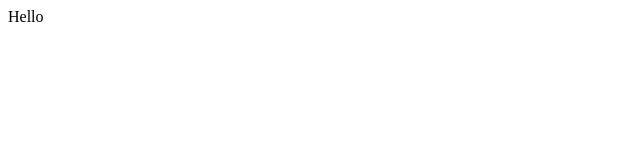
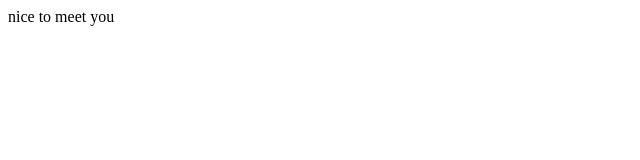
Before and after one commit to mukadehyuga/for-manabi-index, a plain HTML site: page index.html in a window 1280 px wide. Shown: the full height of the page, 0-640 px from the left. Drawn offline with Linux system fonts and the light colour scheme.

Commit message:
add index.html

```diff
--- a/index.html
+++ b/index.html
@@ -7,6 +7,6 @@
     <title>Document</title>
 </head>
 <body>
-    Hello
+    nice to meet you
 </body>
 </html>
```
